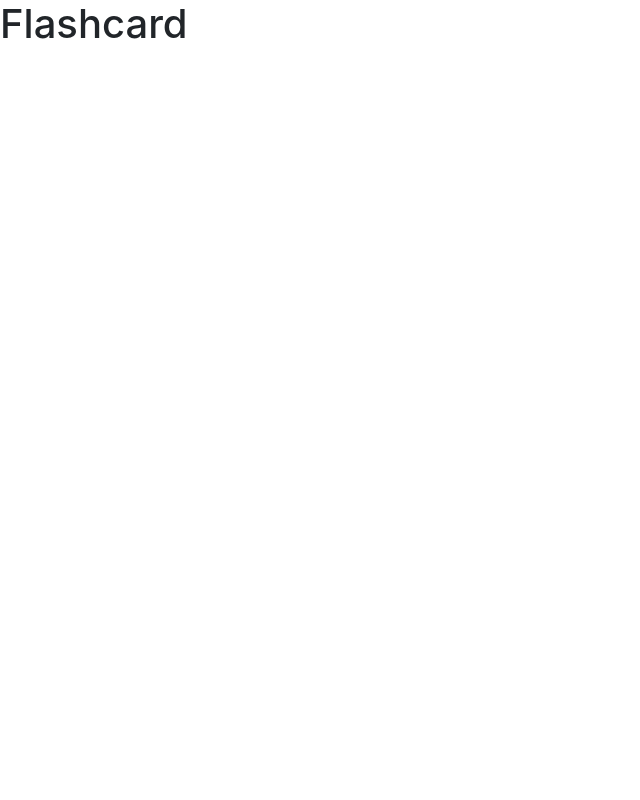
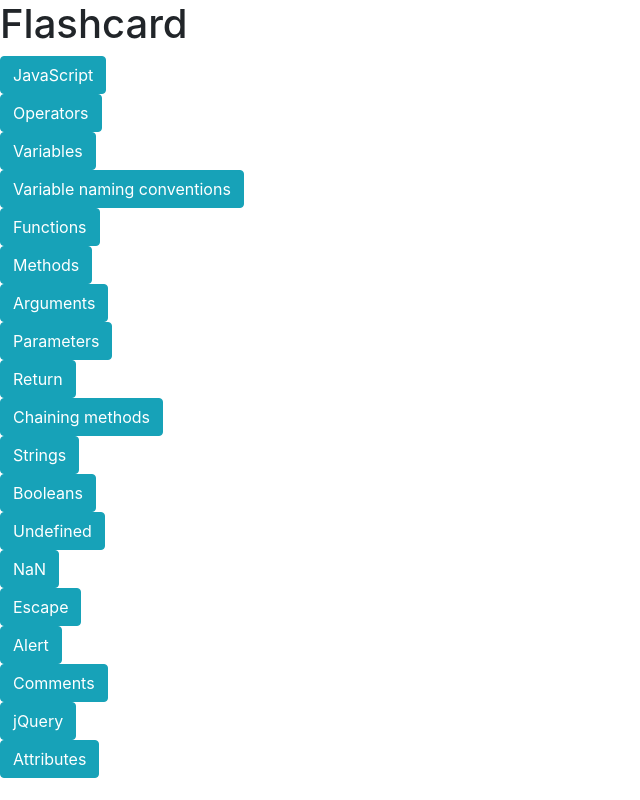
Before and after one commit to bahayg/flashcard, a plain HTML site: page index.html in a window 1280 px wide. Shown: the whole page, without its empty margins (0-640 px from the left). Drawn offline with Linux system fonts and the light colour scheme; files whose address does not match are found by name.

Commit message:
Add flashcard contents.

```diff
--- a/index.html
+++ b/index.html
@@ -10,5 +10,62 @@
   </head>
   <body>
     <h1>Flashcard</h1>
+    <div class="">
+      <button type="button" class="btn btn-info" id="javascript">JavaScript</button>
+    </div>
+    <div class="">
+      <button type="button" class="btn btn-info" id="operators">Operators</button>
+    </div>
+    <div class="">
+      <button type="button" class="btn btn-info" id="variables">Variables</button>
+    </div>
+    <div class="">
+      <button type="button" class="btn btn-info" id="variable-naming-conventions">Variable naming conventions</button>
+    </div>
+    <div class="">
+      <button type="button" class="btn btn-info" id="functions">Functions</button>
+    </div>
+    <div class="">
+      <button type="button" class="btn btn-info" id="methods">Methods</button>
+    </div>
+    <div class="">
+      <button type="button" class="btn btn-info" id="arguments">Arguments</button>
+    </div>
+    <div class="">
+      <button type="button" class="btn btn-info" id="parameters">Parameters</button>
+    </div>
+    <div class="">
+      <button type="button" class="btn btn-info" id="return">Return</button>
+    </div>
+    <div class="">
+      <button type="button" class="btn btn-info" id="chaining-methods">Chaining methods</button>
+    </div>
+    <div class="">
+      <button type="button" class="btn btn-info" id="string">Strings</button>
+    </div>
+    <div class="">
+      <button type="button" class="btn btn-info" id="boolean">Booleans</button>
+    </div>
+    <div class="">
+      <button type="button" class="btn btn-info" id="undefined">Undefined</button>
+    </div>
+    <div class="">
+      <button type="button" class="btn btn-info" id="nan">NaN</button>
+    </div>
+    <div class="">
+      <button type="button" class="btn btn-info" id="escape">Escape</button>
+    </div>
+    <div class="">
+      <button type="button" class="btn btn-info" id="alert">Alert</button>
+    </div>
+    <div class="">
+      <button type="button" class="btn btn-info" id="comments">Comments</button>
+    </div>
+    <div class="">
+      <button type="button" class="btn btn-info" id="jquery">jQuery</button>
+    </div>
+    <div class="">
+      <button type="button" class="btn btn-info" id="attributes">Attributes</button>
+    </div>
   </body>
 </html>
```
